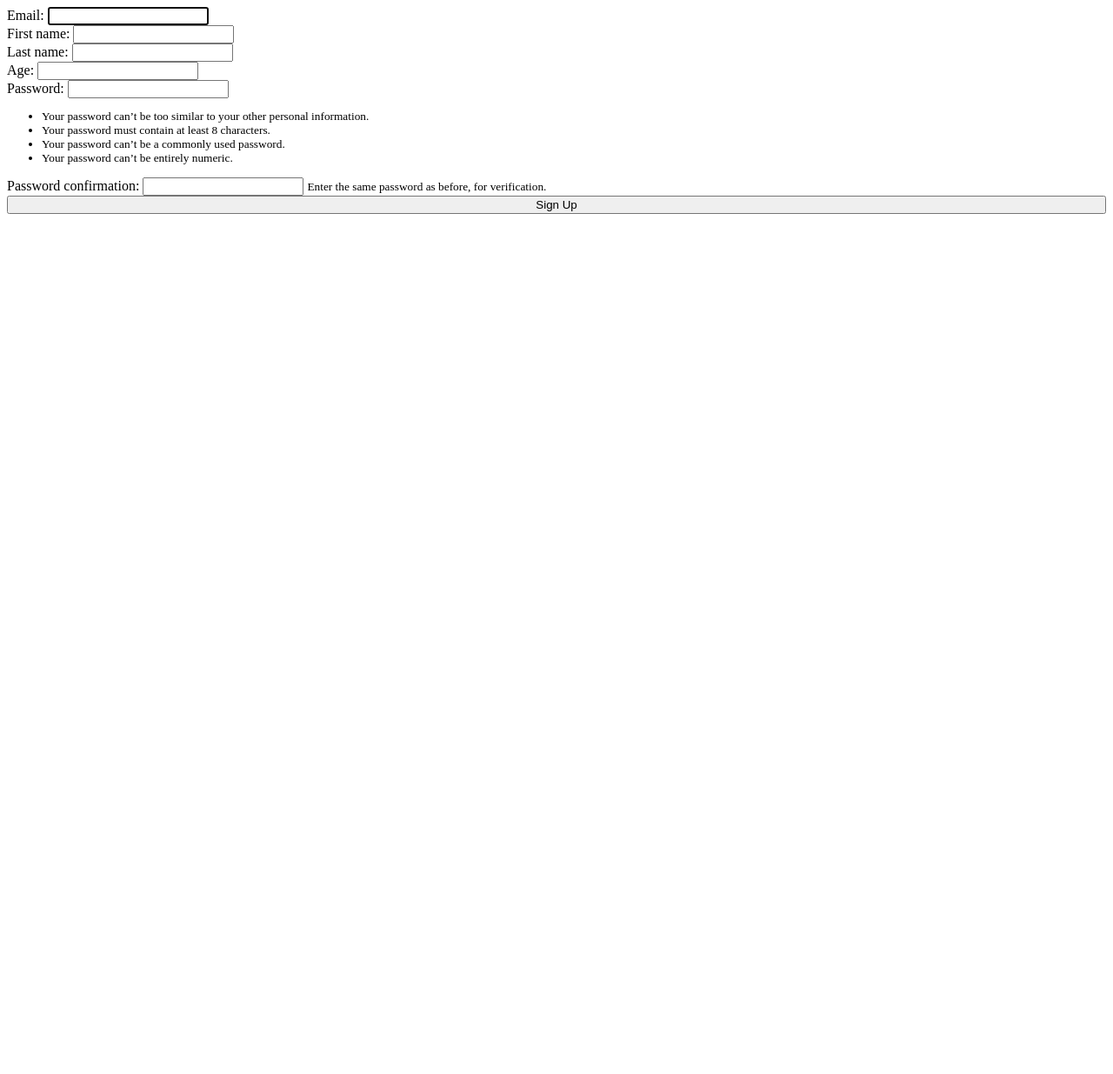
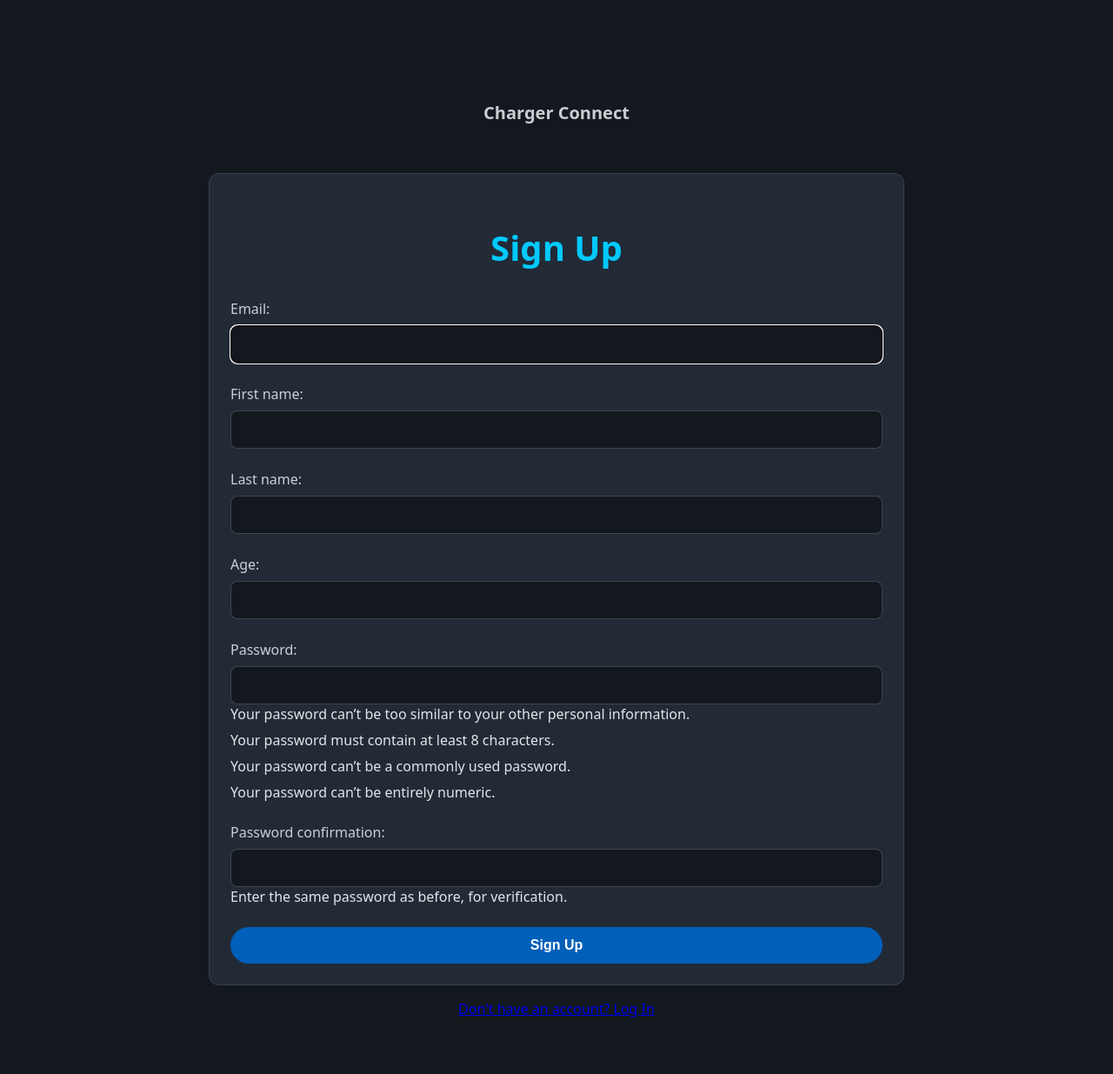
Before and after one commit to EvanChis/ChargerCircle, a Django app: page /accounts/signup/ in a window 1280 px wide. Shown: the whole page at 87% size. Before the commit the page ends 246 px from the top, so only its background shows below. Run offline with Django 5.2, Linux system fonts and the light colour scheme; some libraries are stand-ins or nearby versions.

Commit message:
Update signup.html
Better fix for signup

```diff
--- a/templates/accounts/signup.html
+++ b/templates/accounts/signup.html
@@ -1,11 +1,23 @@
+{% extends "base.html" %}
+
+{% block body_class %}logged-out{% endblock %}
+
+{% block content %}
+<div class="logged-out-header">
+  <a href="{% url 'home' %}">Charger Connect</a>
+</div>
+
+<div class="content-wrapper">
+  <div class="card">
+    <h2 style="text-align: center; border-bottom: none; margin-bottom: 1.5rem;">Sign Up</h2>
     <form method="post">
       {% csrf_token %}
 
-  {# Display any non-field-specific errors (e.g., "Passwords do not match") #}
+      {# This will display non-field errors like 'passwords do not match' #}
       {% if form.non_field_errors %}
-    <div class="alert alert-danger">
+        <div class="form-errors">
           {% for error in form.non_field_errors %}
-        <p>{{ error }}</p>
+            <span>{{ error }}</span>
           {% endfor %}
         </div>
       {% endif %}
@@ -14,13 +26,22 @@
         <div class="form-group">
           {{ field.label_tag }}
           {{ field }}
+
+          {# This handles the password validation rules #}
           {% if field.help_text %}
-        <small class="form-text">{{ field.help_text }}</small>
+            <div class="form-help-text">{{ field.help_text|safe }}</div>
           {% endif %}
+
+          {# This handles errors for a specific field, like 'email already exists' #}
           {% for error in field.errors %}
-        <div class="alert alert-danger" style="color: red; font-size: 0.9em; margin-top: 5px;">{{ error }}</div>
+            <div class="form-field-error">{{ error }}</div>
           {% endfor %}
         </div>
       {% endfor %}
+
       <button type="submit" class="btn btn-primary" style="width: 100%;">Sign Up</button>
     </form>
+  </div>
+  <p style="margin-top: 1rem; text-align: center;"><a href="{% url 'login' %}">Don't have an account? Log In</a></p>
+</div>
+{% endblock content %}
```
Lines whose indentation alone changed are shown as unchanged.
